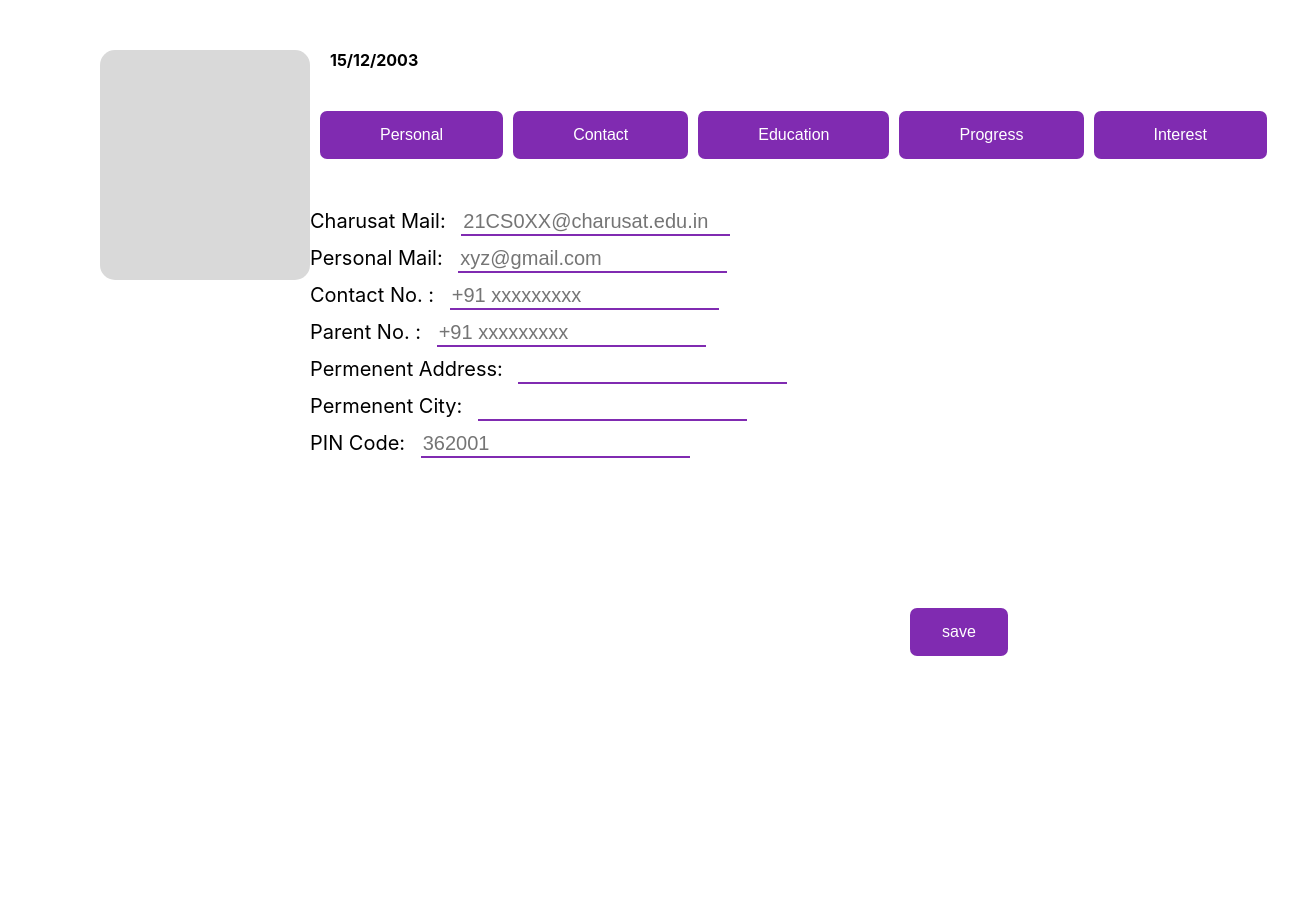
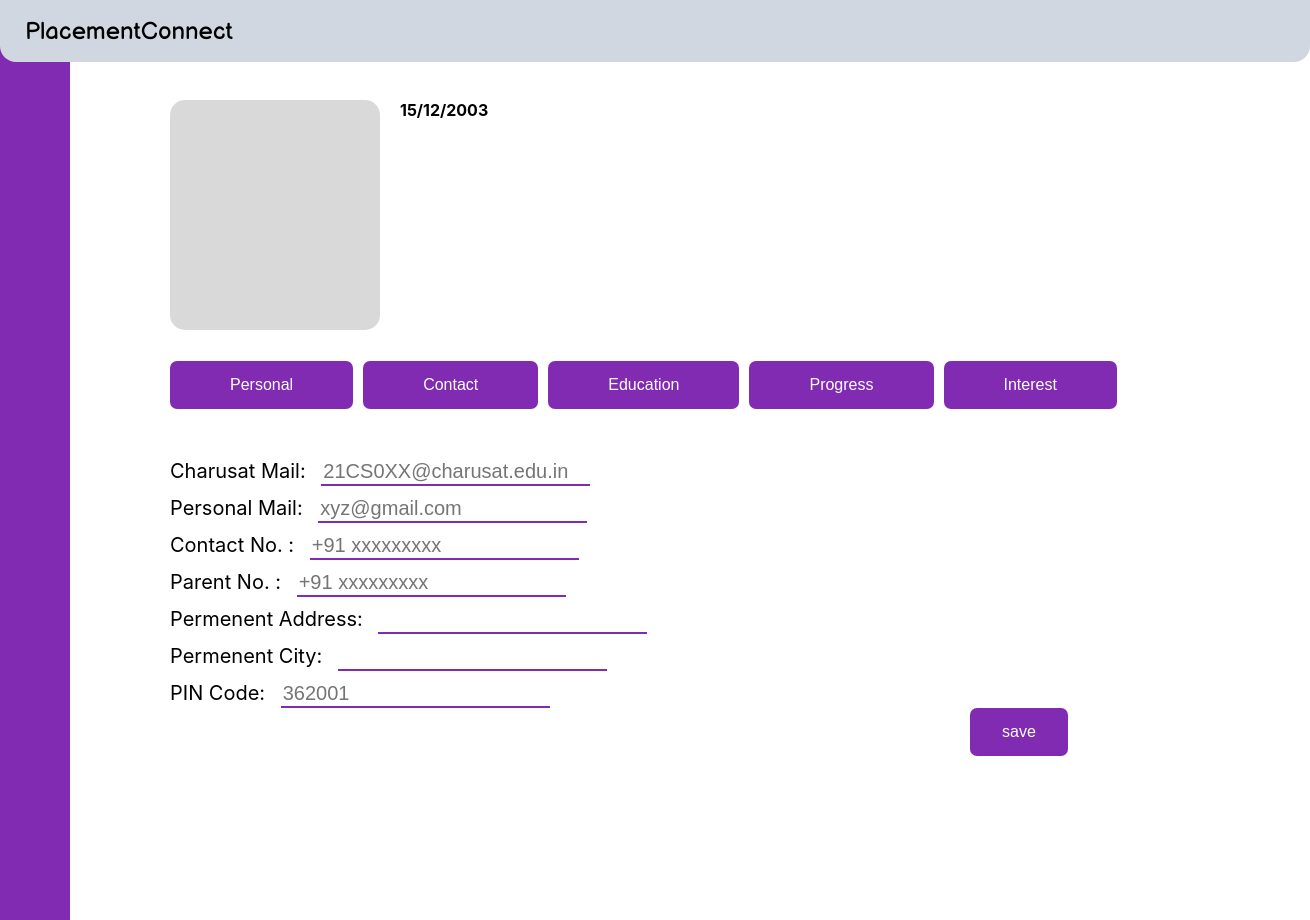
Before and after one commit to ManavVaishnani/Placement-connect, a React (Create React App) app: page /career in a window 1280 px wide. Both pictures are taken after a click on the button "Contact". Shown: the whole page, 1310 px wide, since content can reach past the window. Before the commit the page ends 800 px from the top, so only its background shows below. Built offline with nearby package versions, Linux system fonts and the light colour scheme; no server answers; a web font is replaced by a local one.

Commit message:
required changes in some file

```diff
--- a/src/components/contact.css
+++ b/src/components/contact.css
@@ -27,8 +27,8 @@
     text-decoration: none;
     display: inline-block;
     font-size: 16px;
-    margin-top: 150px;
-    margin-left: 600px;
+    /* margin-top: 150px;
+    margin-left: 600px; */
     cursor: pointer;
 }
 
@@ -37,10 +37,10 @@
     color: black;
 }
 
-.save{
-    margin-left: 600px;
-    margin-top: 200px;
-    margin-right: 10px;
+.contactsave{
+    margin-left: 800px;
+    /* margin-top: 200px; */
+    margin-bottom: 20px;
 }
 
 .save:hover{
--- a/src/components/contact.js
+++ b/src/components/contact.js
@@ -120,7 +120,7 @@ export const Contact = () =>{
                 onChange={handleChange}
                 required/> <br />
                 <div className="next">
-                    <button className="save" onClick={handleSave}>save</button>
+                    <button className="contactsave" onClick={handleSave}>save</button>
                 </div>
             </div>
         </div>
--- a/src/components/education.css
+++ b/src/components/education.css
@@ -27,8 +27,8 @@
     text-decoration: none;
     display: inline-block;
     font-size: 16px;
-    margin-top: 150px;
-    margin-left: 400px;
+    /* margin-top: 150px;
+    margin-left: 400px; */
     cursor: pointer;
 }
 
@@ -52,10 +52,10 @@
     margin-left: 30px;
 }
 
-.save{
-    margin-left: 600px;
-    margin-top: 200px;
-    margin-right: 10px;
+.education .save{
+    margin-left: 900px;
+    margin-top: 0px;
+    margin-bottom: 10px;
 }
 
 .save:hover{
--- a/src/components/education.js
+++ b/src/components/education.js
@@ -172,10 +172,7 @@ export const Education = () => {
                 <div className="next">
                     <button className="save" onClick={handleSave}>save</button>
                 </div>
-
-      </div>
-
-
+        </div>
     </div>
   );
 }
--- a/src/components/progress.css
+++ b/src/components/progress.css
@@ -36,7 +36,7 @@
     margin-left: 600px;
 }
 
-.save{
+.progresssave{
     margin-left: 600px;
     margin-top: 200px;
     margin-right: 10px;
--- a/src/components/progress.js
+++ b/src/components/progress.js
@@ -50,7 +50,7 @@ export const Progress = () => {
                 </div>
                 <div className="next">
                     <button className="addProject" onClick={handleAddProject}>Add Project</button><br />
-                    <button className="save">save</button>
+                    <button className="progresssave">save</button>
                 </div>
             </div>
 
--- a/src/personalProfile.css
+++ b/src/personalProfile.css
@@ -1,5 +1,114 @@
+/* Navbar.css */
+@import url('https://fonts.googleapis.com/css2?family=Balsamiq+Sans:wght@400;700&display=swap');
+
+.navbar {
+    position: absolute;
+    top: 0;
+    left: 0;
+    width: 100%;
+    display: flex;
+    align-items: center;
+    padding: 15px;
+    background-color: rgb(209, 215, 224);
+    color: black;
+    border-radius: 0px 0px 16px 16px;
+    z-index: 1;
+    /* Set a higher z-index to ensure the navigation bar appears above other elements */
+}
+
+.Title {
+    margin-left: 10px;
+    font-size: 24px;
+    font-family: 'Balsamiq Sans', cursive;
+}
+
+.Menu {
+    margin-top: 1vh;
+    cursor: pointer;
+}
+
+.frameset {
+    display: flex;
+    height: 199vh;
+    width: 4vw;
+    /* Adjust the width of the frameset based on the navigation bar's width */
+    position: relative;
+    background-color: #802bb1;
+    overflow: hidden;
+    flex-shrink: 0;
+    margin-left: 0px;
+    /* Add margin to the left to accommodate the navigation bar */
+}
+
+.profile-personal {
+    width: 100%;
+    height: 100%;
+    background-color: #fff;
+    overflow: hidden;
+    display: flex;
+    flex-direction: row;
+    align-items: flex-start;
+    justify-content: flex-start;
+    letter-spacing: normal;
+}
+
+.Home {
+    color: #fff;
+    margin-top: 13vh;
+    margin-left: 2.85vh;
+    cursor: pointer;
+}
+
+.Placement_Sec {
+    margin-top: 10vh;
+    margin-left: 5vh;
+    font-size: xx-large;
+
+}
+
+@media (max-width: 100%) {
+    .Menu {
+        display: none;
+        /* Hide menu icon */
+    }
+
+    .navbar {
+        justify-content: space-between;
+        /* Adjust alignment */
+    }
+
+    .frameset {
+        display: flex;
+        width: 10vw;
+        /* Show frameset */
+    }
+
+    .profile-personal {
+        align-items: flex-start;
+        /* Align content to the start */
+    }
+}
+@media (max-width: 100%) {
+    .navbar{
+        justify-content: space-between;
+    }
+}
+
+#main{
+  display: flex;
+}
+
+.sidebar {
+  margin-top: 40px;
+  width: 30px;
+  height: 105vh;
+  background-color: #802BB1;
+  color: white;
+  padding: 20px;
+}
+
 .profile-form{
-  margin-top: 50px;
+  margin-top: 100px;
   margin-left: 100px;
 }
 .profilePhoto{
@@ -51,6 +160,7 @@
 }
 .buttonGroup{
   margin-left: 90px;
+  margin-top: 200px;
 }
 .buttonGroup button{
   margin-left: 10px;
--- a/src/personalProfile.js
+++ b/src/personalProfile.js
@@ -5,6 +5,7 @@ import { Personal } from "./components/personal";
 import { Contact } from "./components/contact";
 import { Education } from "./components/education";
 import { Interest } from "./components/intrest";
+
 
 const views = ["personal", "contact", "education", "progress", "interest"];
 
@@ -69,7 +70,22 @@ export const ProfileForm = () => {
   };
 
   return (
-    <div>
+    <div id="main">
+      <div className="sidebar">
+        {/* Add sidebar content here */}
+      </div>
+      <div className="main-content">
+        <nav className="navbar">
+          <div className='Menu'>
+              {/* <MenuIcon style={{ fontSize: '3.5vh' }}/> */}
+          </div>
+          <div className='Title'>
+              PlacementConnect
+          </div>
+          <div className={`menu-button`} >
+          </div>
+          <ul className={`menu`}></ul>
+        </nav>
         <div className="profile-form">
             <div className='profilePhoto'>
             </div>
@@ -95,6 +111,7 @@ export const ProfileForm = () => {
         </div>
         {renderComponent()}
       </div>
+    </div>
   );
 };
 
```
Lines whose indentation alone changed are shown as unchanged.
